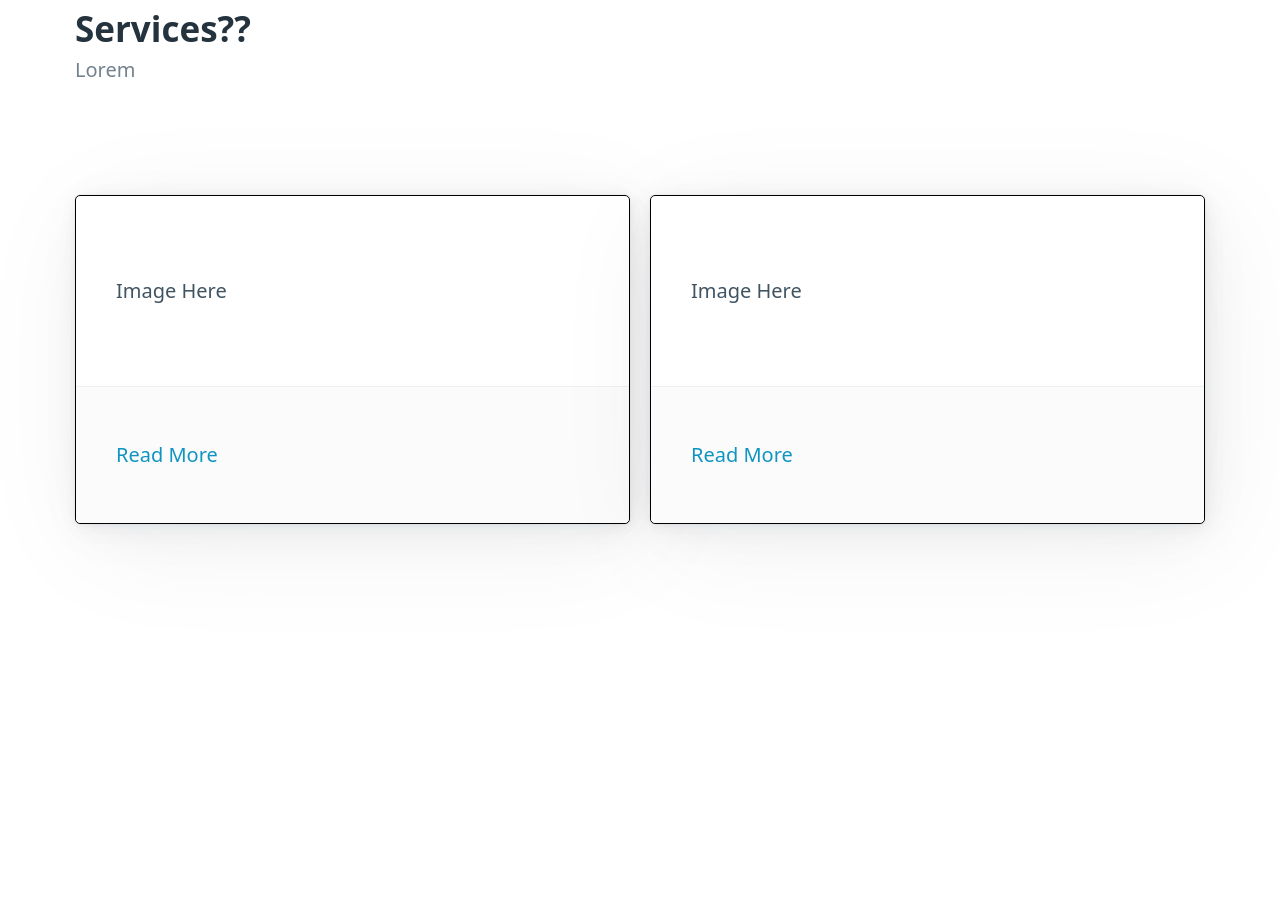
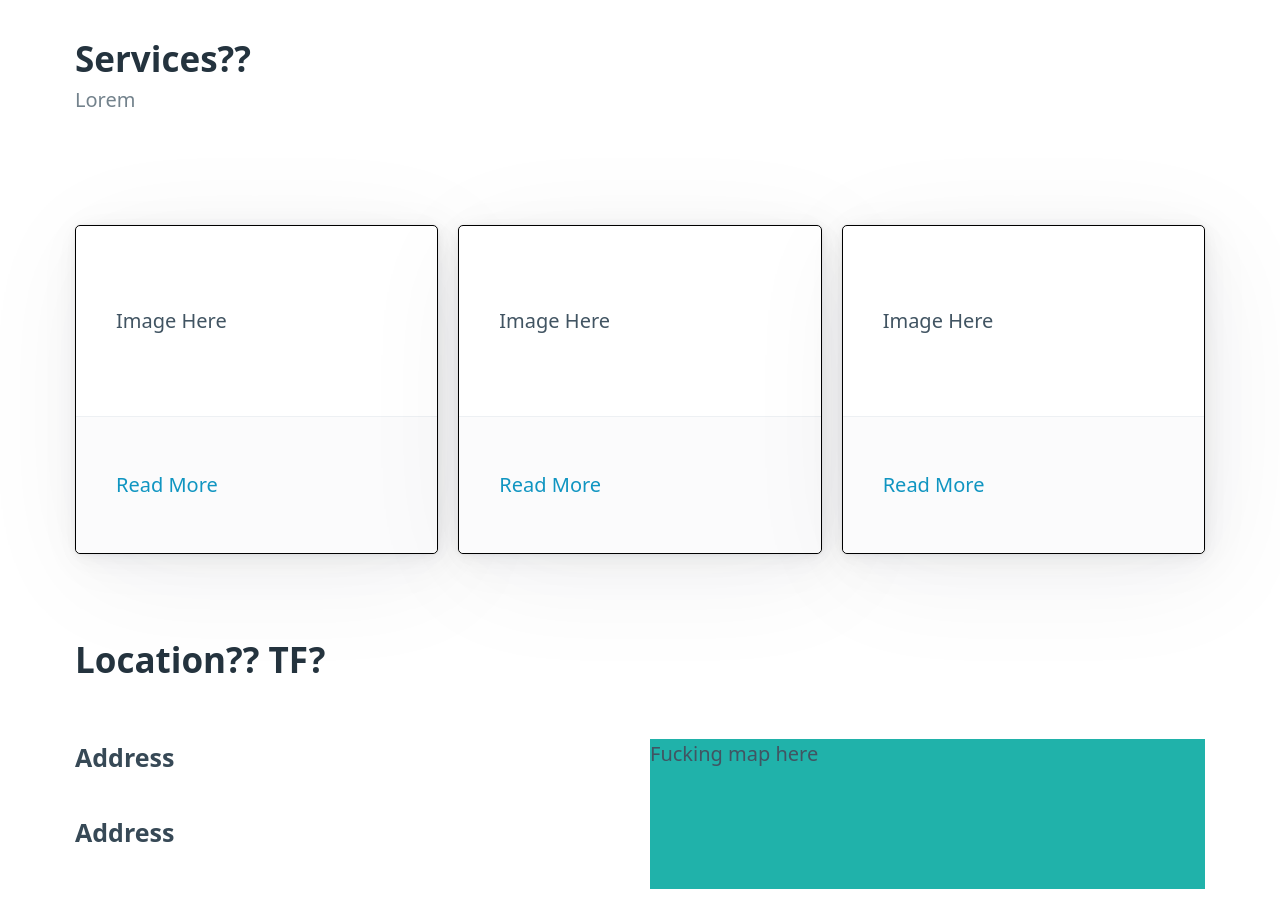
Before and after one commit to nedalturas/Elite-Body-Home, a plain HTML site: page index.html in a window 1280 px wide. Shown: the part 662-1560 px from the top of the page. Before the commit the page ends 1346 px from the top, so only its background shows below. Drawn offline with nearby package versions, Linux system fonts and the light colour scheme.

Commit message:
completed the initial design of the homepage

```diff
--- a/css/styles.css
+++ b/css/styles.css
@@ -14,7 +14,10 @@ nav{
 	position: sticky;
 	top: 0;
 	background-color: white;
+	display: flex;
+	align-items: center;
 }
+
 
 header{
 	background-color: teal;
--- a/index.html
+++ b/index.html
@@ -19,7 +19,10 @@
 				<strong>Elite Body Home</strong>
 			</li>
 		</ul>
+
+
 		<ul>
+
 			<li><a href="#">About</a></li>
 			<li><a href="#">Services</a></li>
 		</ul>
@@ -39,8 +42,9 @@
 
 	</header>
 
-	<section class="container">
+	<main class="container">
 
+		<section>
 			<hgroup>
 			<h2>What We fucking do?</h2>
 			<p>Well??
@@ -53,10 +57,6 @@
 			</p>
 
 			</hgroup>
-
-	</section>
-
-	<section class="container">
 
 			<hgroup>
 				<h2>Services??</h2>
@@ -78,8 +78,41 @@
 						<a href="#">Read More</a>
 					</footer>
 				</article>
+				<article>
+					<div class="img">Image Here</div>
+
+					<footer>
+						<a href="#">Read More</a>
+					</footer>
+				</article>
+
+			</div>
+
+			<div class="contact">
+
+					<h2>Location?? TF?</h2>
+
+				<div class="grid">
+
+
+
+					<div>
+						<h4>Address</h4>
+						<h4>Address</h4>
+					</div>
+					<div style="background-color: lightseagreen;">
+						Fucking map here
+					</div>
+
+				</div>
 
 			</div>
 		</section>
+
+	</main>
+
+	<footer style="background-color: lightcyan;">
+		Designed and built with fucking love by Ned G. Alturas
+	</footer>
 </body>
 </html>
```
Lines whose indentation alone changed are shown as unchanged.
